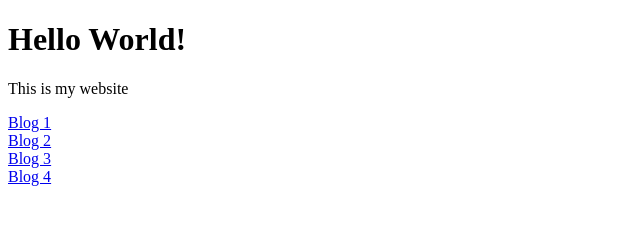
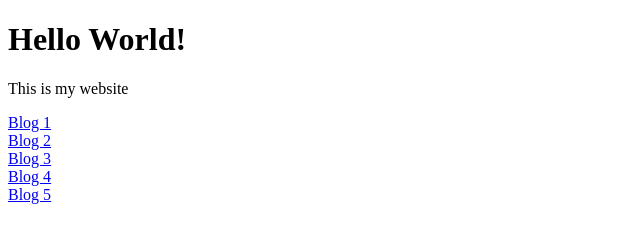
Before and after one commit to dblack1/blog, a plain HTML site: page index.html in a window 1280 px wide. Shown: the full height of the page, 0-640 px from the left. Drawn offline with Linux system fonts and the light colour scheme.

Commit message:
blog 5 link

```diff
--- a/index.html
+++ b/index.html
@@ -14,5 +14,7 @@
     <a href="blog3.html">Blog 3</a>
     <br />
     <a href="blog4.html">Blog 4</a>
+    <br />
+    <a href="blog5.html">Blog 5</a>
   </body>
 </html>
```
